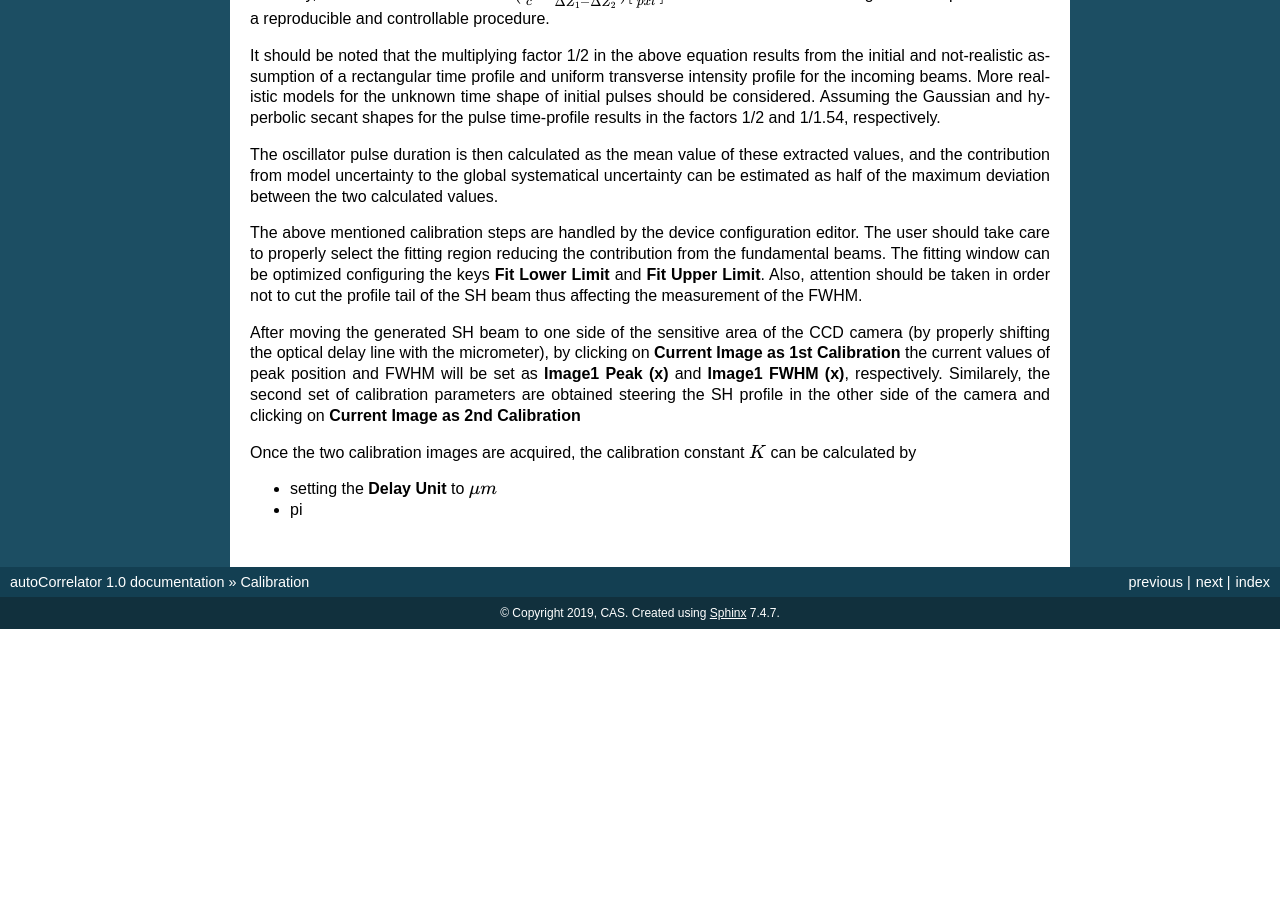
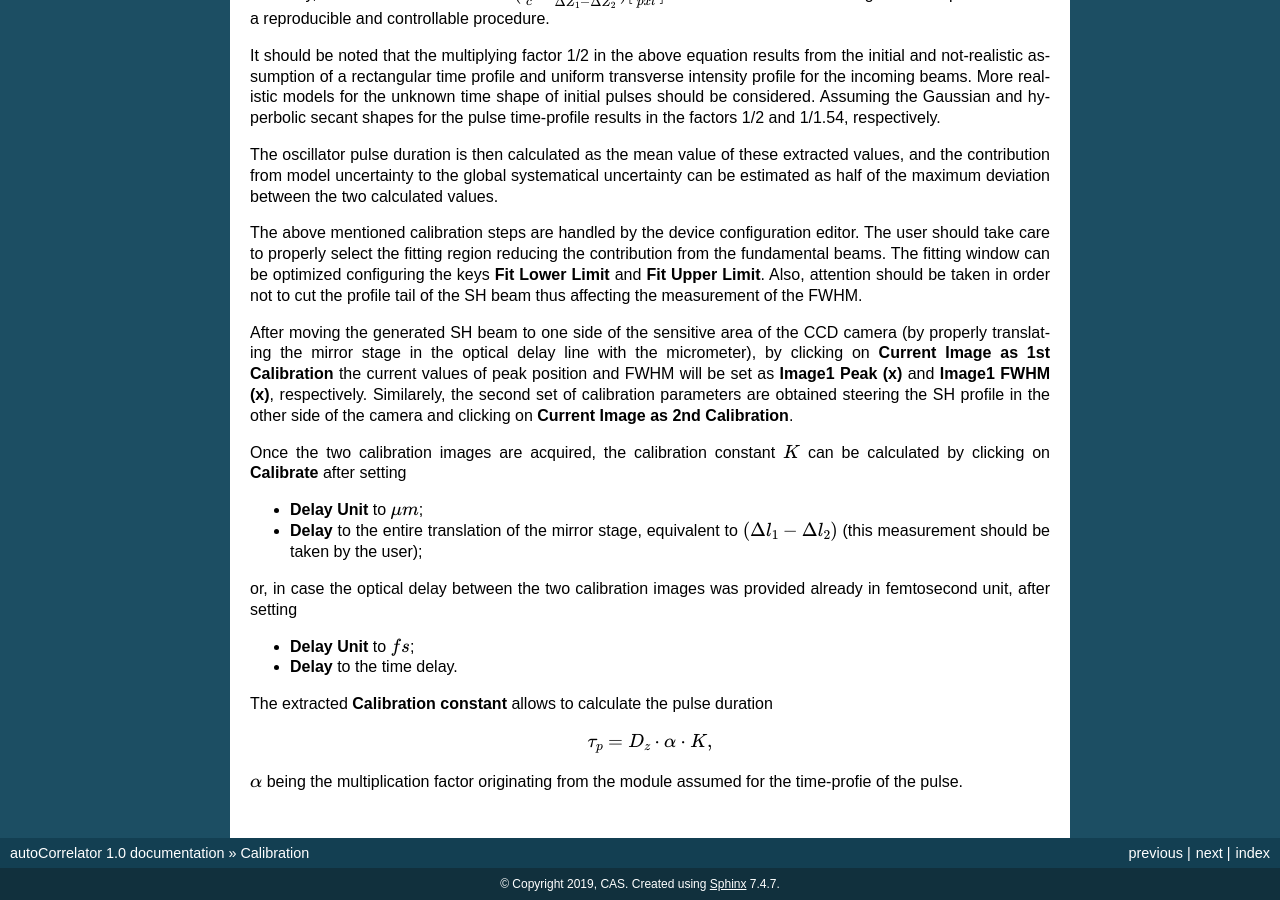
Before and after one commit to European-XFEL/imageProcessor, a Sphinx documentation site: the page built from doc/source/calibration.rst, in a window 1280 px wide and 900 px high, scrolled down 1149 px. Built offline with Sphinx 7.4.7, drawn with Linux system fonts in a browser that asks for light colours; before the commit the page ends 1778 px from its top, so only the background shows below that.

Commit message:
calibration: constant 2

```diff
--- a/doc/source/calibration.rst
+++ b/doc/source/calibration.rst
@@ -92,16 +92,35 @@ Also, attention should be taken in order not to cut the profile tail
 of the SH beam thus affecting the measurement of the FWHM.
 
 After moving the generated SH beam to one side of the sensitive area of the
-CCD camera (by properly shifting the optical delay line with the micrometer),
+CCD camera (by properly translating the mirror stage in the
+optical delay line with the micrometer),
 by clicking on **Current Image as 1st Calibration** the current values of
 peak position and FWHM will be set as **Image1 Peak (x)** and
 **Image1 FWHM (x)**, respectively. Similarely, the second set of calibration
 parameters are obtained steering the SH profile in the other side of the
-camera and clicking on **Current Image as 2nd Calibration**
+camera and clicking on **Current Image as 2nd Calibration**.
 
 Once the two calibration images are acquired, the calibration constant
-:math:`K` can be calculated by
+:math:`K` can be calculated by clicking on **Calibrate** after setting
 
-* setting the **Delay Unit** to :math:`\mu m`
+* **Delay Unit** to :math:`\mu m`;
 
-* pi
+* **Delay** to the entire translation of the mirror stage, equivalent
+  to :math:`(\Delta l_1 - \Delta l_2)` (this measurement
+  should be taken by the user);
+
+or, in case the optical delay between the two calibration images was
+provided already in femtosecond unit, after setting
+
+* **Delay Unit** to :math:`fs`;
+
+* **Delay** to the time delay.
+
+The extracted **Calibration constant** allows to calculate the pulse duration
+
+.. math::
+
+   \tau_p = D_z \cdot \alpha \cdot K,
+
+:math:`\alpha` being the multiplication factor originating from the
+module assumed for the time-profie of the pulse.
```
